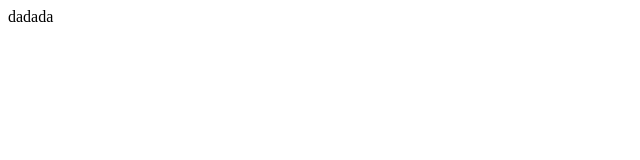
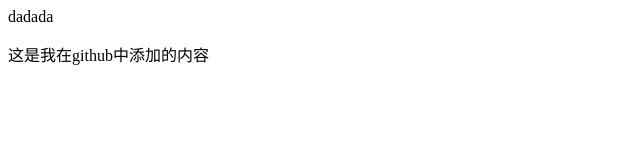
Before and after one commit to sw0928/sw_01, a plain HTML site: page index.html in a window 1280 px wide. Shown: the whole page, without its empty margins (0-640 px from the left). Drawn offline with Linux system fonts and the light colour scheme.

Commit message:
Create index.html

```diff
--- a/index.html
+++ b/index.html
@@ -9,6 +9,7 @@
 <body>
     <div>
         dadada
+        <p>这是我在github中添加的内容</p>
     </div>
 </body>
 </html>
```
